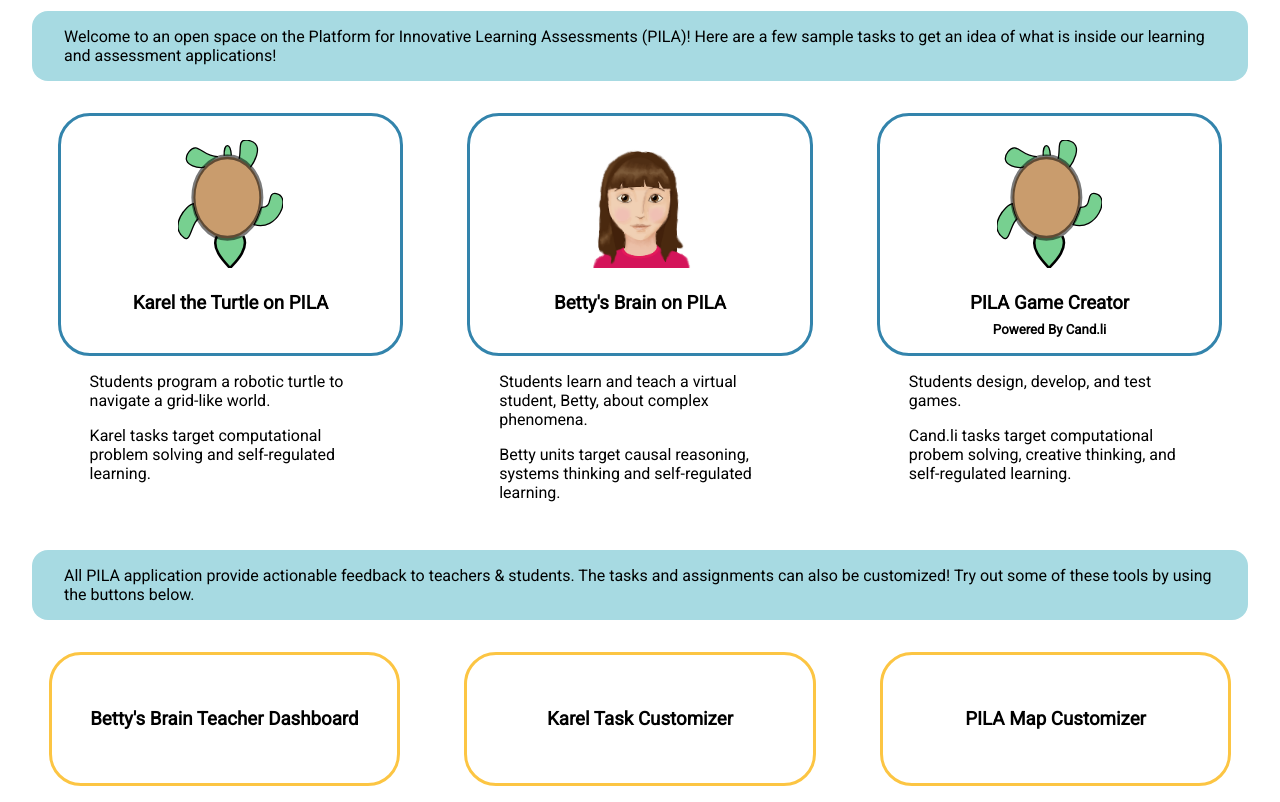
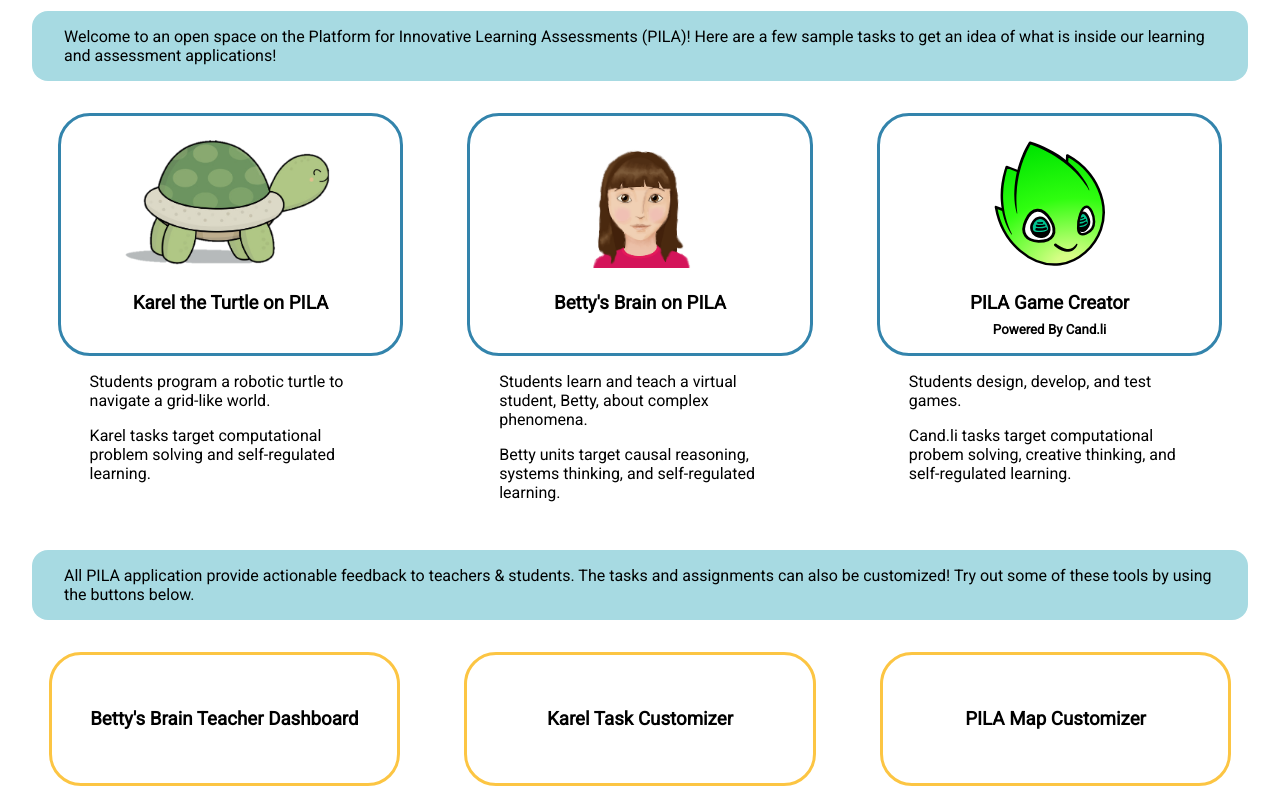
Before and after one commit to knowlearning/demo-pila, a plain HTML site: page index.html in a window 1280 px wide. Shown: the part 84-886 px from the top of the page. Drawn offline with Linux system fonts and the light colour scheme.

Commit message:
Add oxford comma and better images

```diff
--- a/index.html
+++ b/index.html
@@ -16,7 +16,7 @@
     <div id="demo-tasks">
       <div class="demo-task">
         <div class="demo-task-button">
-          <img class="demo-task-image" src="karel.svg" />
+          <img class="demo-task-image" src="karel.png" />
           <h3>Karel the Turtle on PILA</h3>
           <h5>&nbsp;</h5>
         </div>
@@ -37,12 +37,12 @@
           Students learn and teach a virtual student, Betty, about complex phenomena.
         </p>
         <p>
-          Betty units target causal reasoning, systems thinking and self-regulated learning.
+          Betty units target causal reasoning, systems thinking, and self-regulated learning.
         </p>
       </div>
       <div class="demo-task">
         <div class="demo-task-button">
-          <img class="demo-task-image" src="karel.svg" />
+          <img class="demo-task-image" src="candli.svg" />
           <h3>PILA Game Creator</h3>
           <h5>Powered By Cand.li</h5>
         </div>
```
Also changed, not shown: candli.svg (added), karel.png (added).
